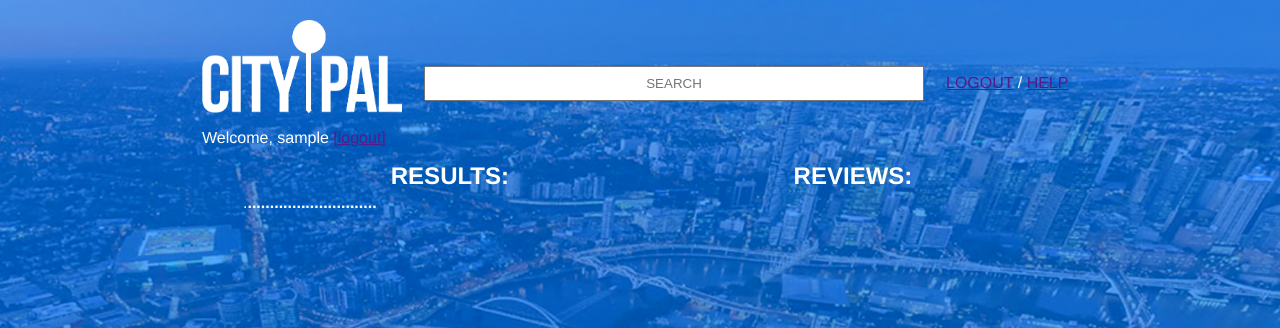
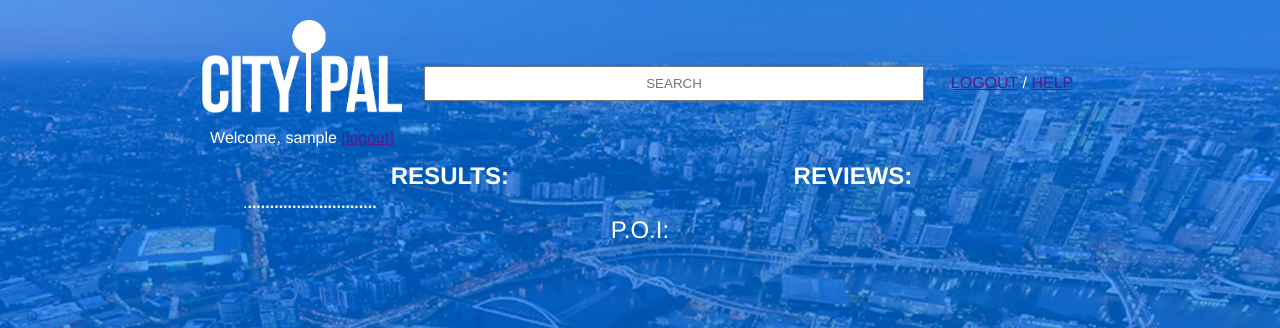
Before and after one commit to jakuv/seventy-three, a Django app: page /citypalapplication/ in a window 1280 px wide. Shown: the top 328 px of the page. Run offline with Django 3.2, Linux system fonts and the light colour scheme; the visitor is signed in with stand-in values (Sample User, id 1).

Commit message:
more editin'
more editing home.html

```diff
--- a/CityPalApp/citypalapplication/templates/landingpage/home.html
+++ b/CityPalApp/citypalapplication/templates/landingpage/home.html
@@ -15,37 +15,45 @@
   <!-- Creating space for the logo -->
 	<table id="search" align="center" width="900" cellpadding="10">
 		<tr>
-			<td>
+			<td align="center">
 			<img src="{% static 'cityPalStatic/CityPalLogo.png' %}" width="200"><br>
 			<!-- This uses django to determin if a user is either logged in or not -->
 			{% if user.is_authenticated %}
 			<p>Welcome, {{ user.username }}  <a href="">[logout]</a></p>
 			{% endif %}
 			</td>
-			<td>
+			<td align="center">
 			<input type="text" name="search" value="" placeholder="SEARCH" style="width: 500px; height: 35px;">
 			</td>
-			<td style="width:200px;">
+			<td style="width:200px;" align="center">
 			<a href="">LOGOUT</a> / <a href="">HELP</a>
 			</td>
 		</tr>
 	</table>
 	<table id="results" align="center" width="800">
 		<tr>
-			<th>
+			<th align="center">
 			<font size="5">RESULTS:</font>
 			</th>
-			<th>
+			<th align="center">
 			<!-- Space for the map -->
 			</th>
-			<th>
+			<th align="center">
 			<font size="5">REVIEWS:</font>
 			</th>
 		</tr>
 		<tr>
 			<td>
+			<!-- just making the thing longer to make it look better and see if it looks alright lel   -->
 			.<b>.<b>.<b>.<b>.<b>.<b>.<b>.<b>.<b>.<b>.<b>.<b>.<b>.<b>.<b>.<b>.<b>.<b>.<b>.<b>.<b>.<b>.<b>.<b>.<b>.<b>.<b>.<b>.<b>.<b>
+			<!-- haha-->
 			</td>
+		</tr>
+		<tr>
+			<td align="center" colspan="3">
+			<font size="5">P.O.I:</font>
+			</td>
+		</tr>
 	</table>
 </body>
 </html>
```
